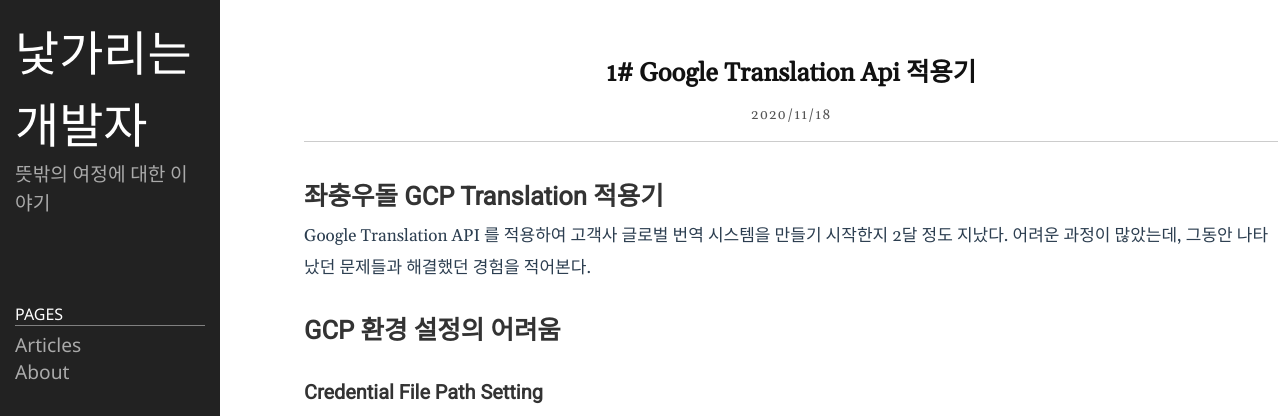
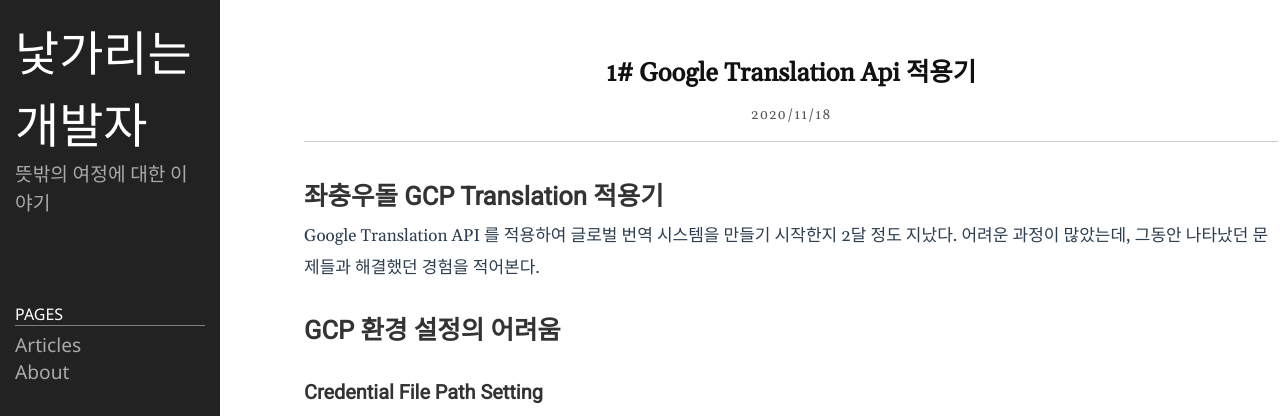
Before and after one commit to mjaek24/mjaek24.github.io, a Jekyll site: the page built from _posts/2020-11-19-google-api-1.md, in a window 1280 px wide. Shown: the top 416 px of the page. Built offline with Jekyll 4.4.1, drawn with Linux system fonts in a browser that asks for light colours.

Commit message:
Update 2020-11-19-google-api-1.md

```diff
--- a/_posts/2020-11-19-google-api-1.md
+++ b/_posts/2020-11-19-google-api-1.md
@@ -16,7 +16,7 @@ introduction: Google Translation Api 를 적용해 보면서 남기는 글
 
 # 좌충우돌 GCP Translation 적용기
 
-Google Translation API 를 적용하여 고객사 글로벌 번역 시스템을 만들기 시작한지 2달 정도 지났다.
+Google Translation API 를 적용하여 글로벌 번역 시스템을 만들기 시작한지 2달 정도 지났다.
 어려운 과정이 많았는데, 그동안 나타났던 문제들과 해결했던 경험을 적어본다.
 
 ## GCP 환경 설정의 어려움
```
